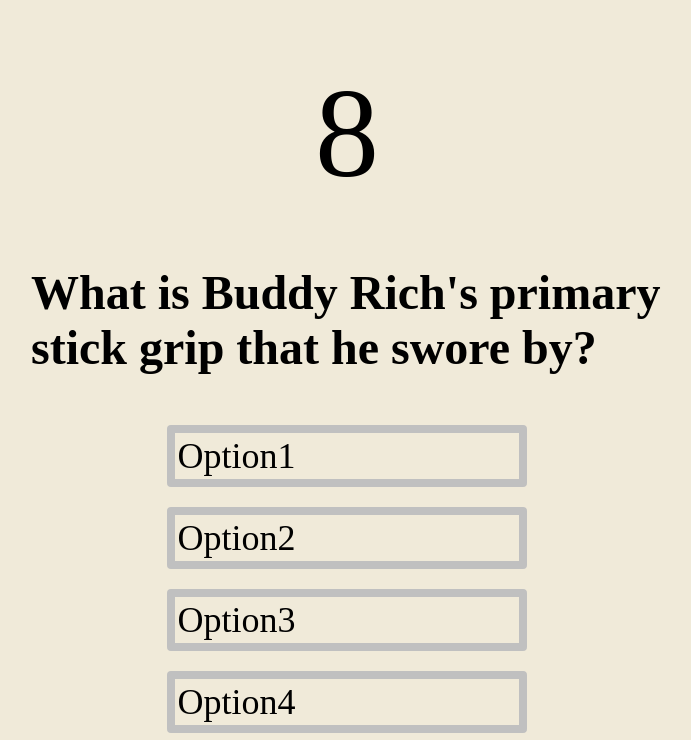
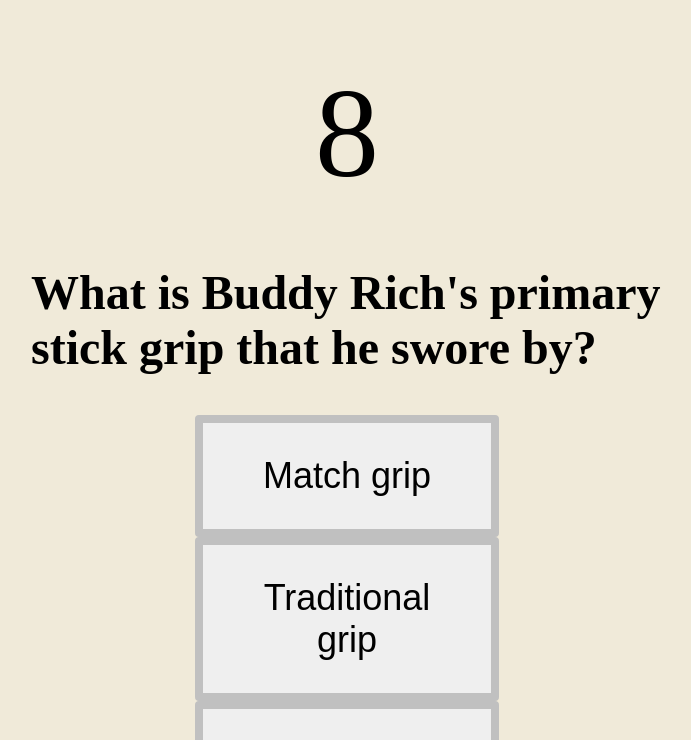
Before and after one commit to danielrezz/drummer_quiz, a plain HTML site: page index.html in a window 1280 px wide. Both pictures are taken after a click on the button "Let's Go!". Shown: the top 740 px of the page, without its empty margins (293-984 px from the left). Drawn offline with Linux system fonts and the light colour scheme.

Commit message:
updating everything

```diff
--- a/index.html
+++ b/index.html
@@ -25,11 +25,11 @@
             <div class="questionContainer">
                 <h2 class="question" id="question">This is the question that is being asked</h2>
             </div>
-                <div class="options">
-                    <div class="option1">Option1</div>
+                <div class="options" id="options">
+                    <!-- <div class="option1">Option1</div>
                     <div class="option2">Option2</div>
                     <div class="option3">Option3</div>
-                    <div class="option4">Option4</div>
+                    <div class="option4">Option4</div> -->
                 </div>
         </div>
 
--- a/script.js
+++ b/script.js
@@ -2,6 +2,8 @@
 
 var renderQuestion = document.getElementById("question");
 var renderOptions = document.querySelector(".options");
+// var optionBtn = document.createElement("button");
+// optionBtn.className = "btn btn-primary";
 
 function startFunction() {
     var startScreen = document.getElementById("start-screen");
@@ -46,12 +48,40 @@ if(index <= questionList) {
     clearInterval(timerInterval);
 }
 };
+
 function optionsList() {
     var options = questions[index].choices;
     for (var a = 0; a < options.length; a++) {
         var optionBtn = document.createElement("button");
         optionBtn.className = "btn btn-primary";
         optionBtn.innerHTML = options[a];
+        console.log(a)
+        console.log(options[a]);
         renderOptions.append(optionBtn);
+        optionBtn.addEventListener("click", function() {
+            while (renderOptions.hasChildNodes()) {
+                renderOptions.removeChild(renderOptions.firstChild);
+              }
+            index++;
+            questionList();
+        })
     }
 }
+
+if (optionBtn.addEventListener("click")) {
+    clearInterval(timerInterval);
+}
+// optionBtn.addEventListener("click", function() {
+//     console.log("here");
+//     return index++;
+// })
+
+// for (var i = 0; i < questions.length; i++) {
+//     var optionBtn = document.getElementsByClassName("btn");
+//     var response = optionBtn.addEventListener("click");
+//     var score = 0;
+//     if (response === questions[1].answer) {
+//         score++;
+//         alert(correct);
+//     }
+// }
--- a/style.css
+++ b/style.css
@@ -122,6 +122,27 @@ h1 {
     border-radius: 4px;
 }
 
+.btn {
+    border: solid silver 0.5rem;
+    padding: 2rem;
+    margin: 1rem;
+    border-radius: 4px;
+    display: flex;
+    width: 80%;
+    justify-content: center;
+    text-align: center;
+    font-size: 36px;
+    margin: auto;
+    overflow-wrap: normal;
+}
+
+.btn:hover {
+    cursor: pointer;
+    box-shadow: 0 12px 16px 0 rgba(0,0,0,0.24), 0 17px 50px 0 rgba(0,0,0,0.19);
+    font-size: 37px;
+    border: solid rgb(231, 199, 57) 0.5rem;
+}
+
 .option1:hover {
     cursor: pointer;
     box-shadow: 0 12px 16px 0 rgba(0,0,0,0.24), 0 17px 50px 0 rgba(0,0,0,0.19);
```
